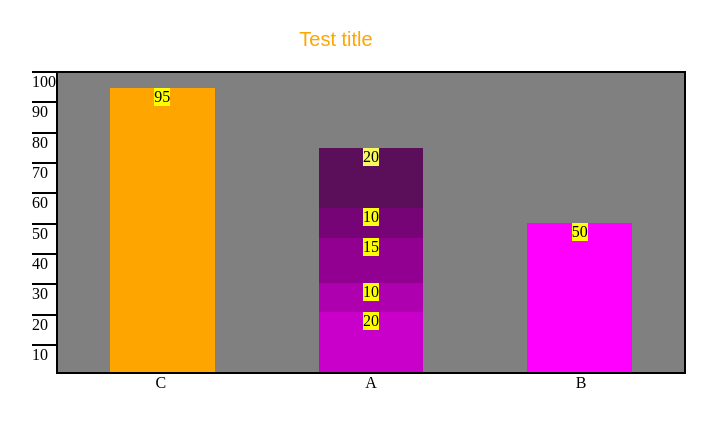
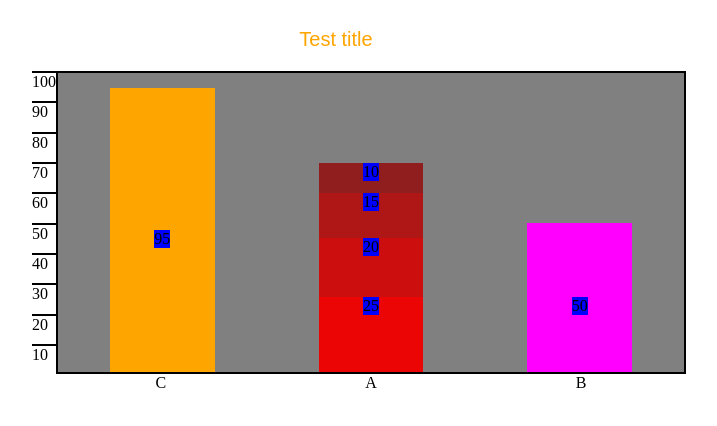
Before and after one commit to mattbed/Bar-Chart, a website: page public/index.html in a window 1280 px wide. Shown: the whole page, without its empty margins (22-739 px from the left). Drawn offline with nearby package versions, Linux system fonts and the light colour scheme.

Commit message:
Fix glitch where stacked bar graph colour changes overlay over values

```diff
--- a/public/index.html
+++ b/public/index.html
@@ -16,16 +16,15 @@
 
     </div>
         <script type="text/javascript">
-          // const data=[2,54,151,111,123,12,52,94,24,59,77,180]
+          // const data=[2,54,151,111,123,12,52,94,24,59,77,180] ["red", "blue", "green", "orange", "purple", "yellow", "pink", "brown", "aqua", "fuchsia", "chartreuse", "rosybrown"]
       const data=[
           {
             name: "A",
-            value1: 20,
-            value2: 10,
-            value3: 15,
-            value4: 10,
-            value5: 20,
-            colour: "purple",
+            value1: 10,
+            value2: 15,
+            value3: 20,
+            value4: 25,
+            colour: "red",
           },
           {
             name: "B",
@@ -50,7 +49,8 @@
         yAxisTicks: 10,                         //  optional (default is 5) (number of tickmarks on y axis)
         yAxisMaxValue: 100,                     //  optional (default is max data value + 10%, rounded up to nearest 10)
         dataAlign: "top",                       //  optional (default is mid) (vert alignment of data displayed on bars: "top", "mid", "bot")
-        dataColour: "yellow",                   //  optional (default is white) (background of data value displayed on bar)
+        // dataAlign currently broken by bug fix, needs refactoring
+        dataColour: "blue",                   //  optional (default is white) (background of data value displayed on bar)
         dataHide: true,                         //  optional (default is false) (toggles data displayed on bar - true will not display)
         barGap: 50,                             //  optional (default is 10%) (sets gap between bars in % - accepts 0-100)
       };
--- a/public/scripts/main.js
+++ b/public/scripts/main.js
@@ -52,20 +52,23 @@ const bars = function(data, dataAlign, dataColour) {
   if (!data.stack) {
     barOutput = `
     <div class="graph-bar-inner" style="${dataAlign} height: 100%;">
-      <div class="graph-value" style="${dataColour}">${data.value}</div>
+      <div style="${dataColour} position: relative; top: 50%;">${data.value}</div>
     </div>`
   }
   if (data.stack) {
     let index = 1;
+    let absPos = 0;
     while (!isNaN(data[`value${index}`])) {
       barValue = data[`value${index}`];
       barHeight = (barValue / data.value) * 100;
       barColour = data[`colour${index}`];
+      console.log(absPos);
       barOutput =
       `${barOutput}
-      <div class="graph-bar-inner" style="${dataAlign} height: ${barHeight}%; background: ${barColour};">
-        <div class="graph-value" style="${dataColour}">${barValue}</div>
-      </div>`;
+      <div class="graph-bar-inner" style="position: absolute; top: ${absPos}%; ${dataAlign} height: ${barHeight}%; background: ${barColour};"></div>
+      <div style="${dataColour} position: absolute; top: ${absPos}%; left: 50%; transform: translate(-50%); text-align: center;">${barValue}</div>
+      `;
+      absPos = absPos + barHeight;
       index++;
     }
   }
@@ -100,7 +103,7 @@ data.map((element, index) => {
     tempContainer.stack = true;
     let counter = 1;
     while (!isNaN(element[`value${counter}`])) {
-      let opacityVar = 30 + (30 * counter);
+      let opacityVar = 30 + (15 * counter);
       tempContainer[`value${counter}`] = element[`value${counter}`];
       tempContainer[`colour${counter}`] = (element[`colour${counter}`] ? element[`colour${counter}`] : `${tempContainer.colour}; filter: saturate(${opacityVar}%);`)
       counter++;
@@ -113,7 +116,7 @@ data.map((element, index) => {
 const parsedGraphData =
 `<!-- Dynamic elements: .graph-bar- width, height, background, align-items   .graph-value- background, value -->
 ${dataSet.map((element) => {
-  return `<div class="graph-bar" style="width: ${width}%; height: ${element.height}%; background: ${element.colour}">${bars(element, dataAlign, dataColour)}
+  return `<div class="graph-bar" style="position: relative; width: ${width}%; height: ${element.height}%; background: ${element.colour}">${bars(element, dataAlign, dataColour)}
   </div>`
 }).join('')}
 </div>`;
@@ -259,6 +262,9 @@ const setYAxis = function(data, options) {
 // - current colour palette limits 12 unique entries, either add more or instill limit on values
 // - check that all values are proper numbers
 // - test improper values being input across the board. Does it break everything? Does it throw an error? Should it?
+// - saturation to deliniate colours in stacked bar graph doesn't work well with many colours
+//    + at the very least change the default palette to have colours that work with it up to 6 stacks
+// - saturate also changes the label colour
 
 // STRETCH FEATURES
 // animations/prettification
--- a/public/styles/main.css
+++ b/public/styles/main.css
@@ -49,9 +49,10 @@
 }
 
 .graph-bar {
-  display: flex;
+  /* display: flex;
   flex-wrap: wrap;
-  justify-content: center;
+  flex-direction: column-reverse;
+  justify-content: center; */
 }
 
 .graph-bar-inner {
```
